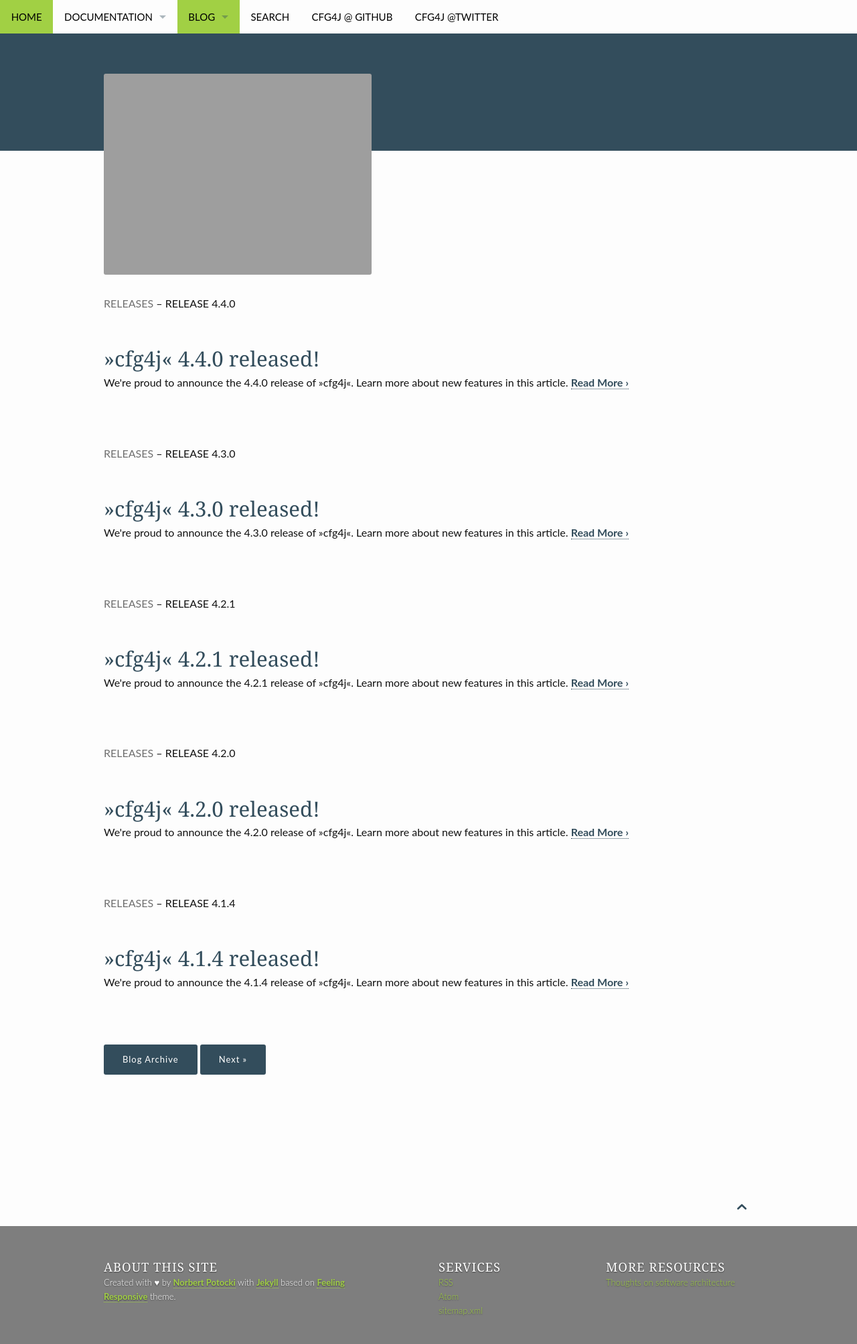
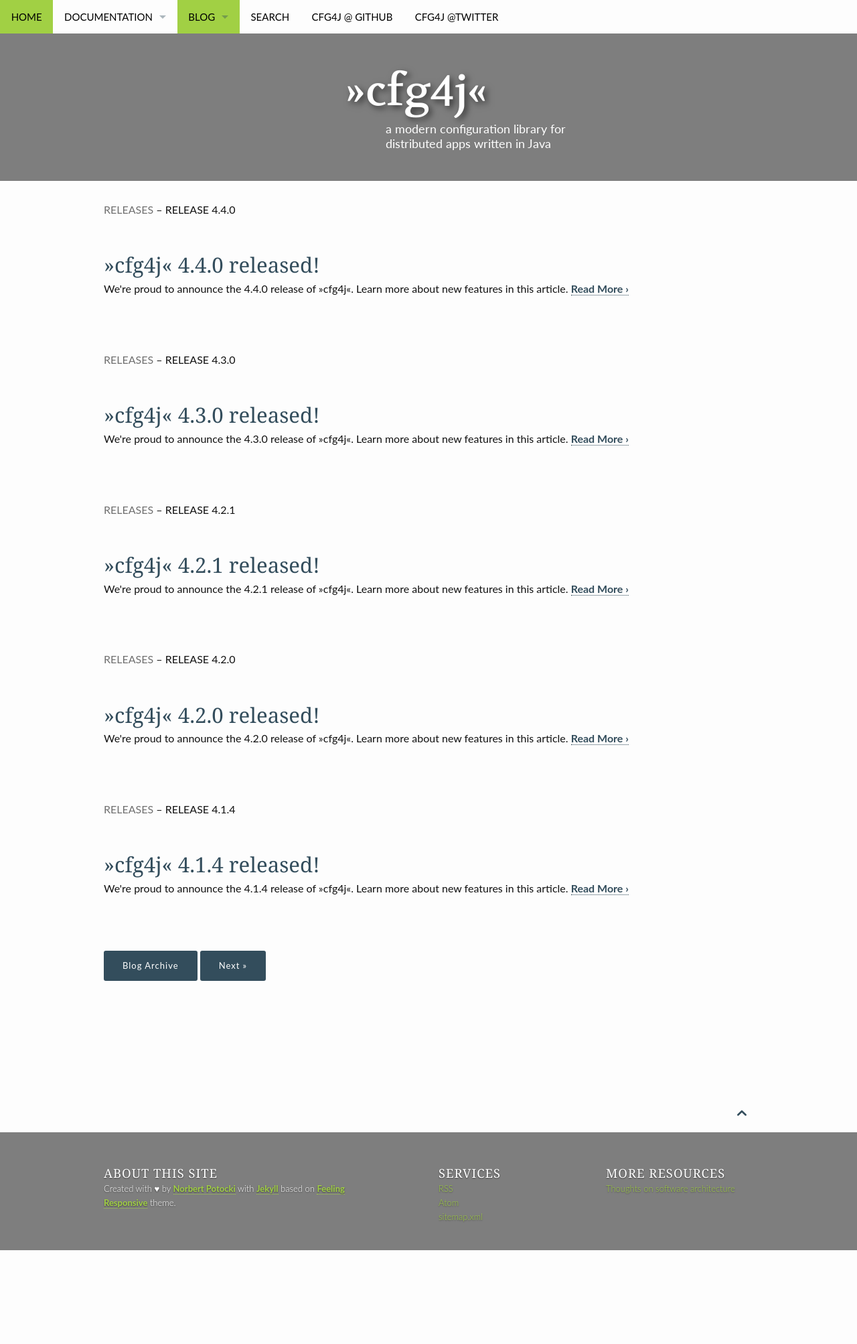
Before and after one commit to cfg4j/cfg4j.github.io, a Jekyll site: the page built from blog/index.html, in a window 1280 px wide. Shown: the whole page at 67% size. Built offline with Jekyll 4.4.1, drawn with Linux system fonts in a browser that asks for light colours; the list of posts is cut into pages by our own code; after the commit the page ends 1866 px from its top, so only the background shows below that.

Commit message:
unify headers

```diff
--- a/blog/archive.html
+++ b/blog/archive.html
@@ -4,7 +4,8 @@
 teaser: "Check out all blog posts in the archive. Click on a headline to read the teaser."
 breadcrumb: true
 header:
-image_fullwidth: header_unsplash_8.jpg
+  image: "cfg4-header.png"
+  background-color: "#7E7E7E"
 permalink: "blog/archive/"
 ---
 <div id="blog-index" class="row">
--- a/blog/index.html
+++ b/blog/index.html
@@ -3,5 +3,6 @@
 title: "Blog of »<em>cfg4j</em>«"
 teaser: "This is the »<em>cfg4j</em>« blog."
 header:
-image_fullwidth: "header-bus.jpg"
+  image: "cfg4-header.png"
+  background-color: "#7E7E7E"
 ---
```
Also changed, not shown: pages/pages-root-folder/404.md (+3 -0 lines).
